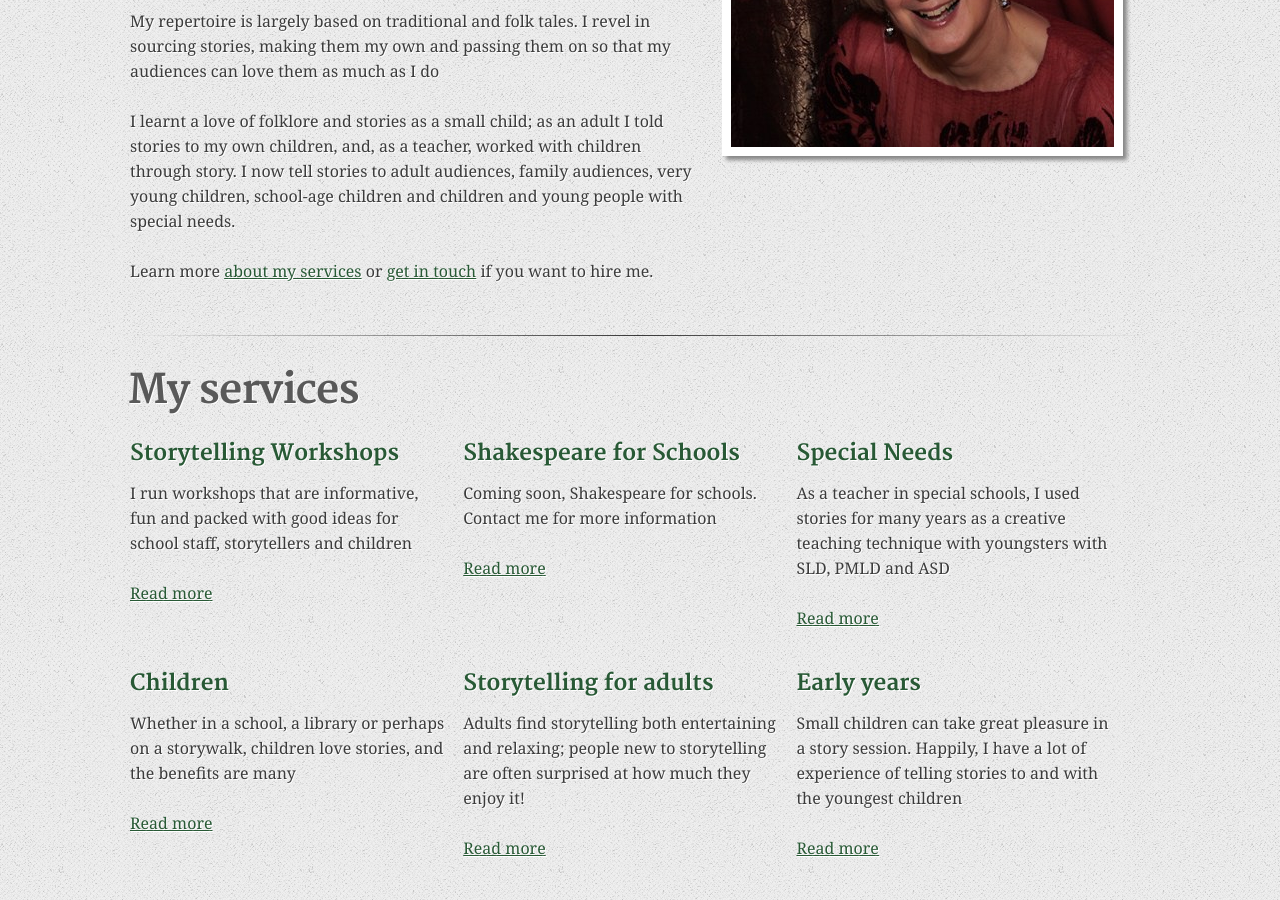
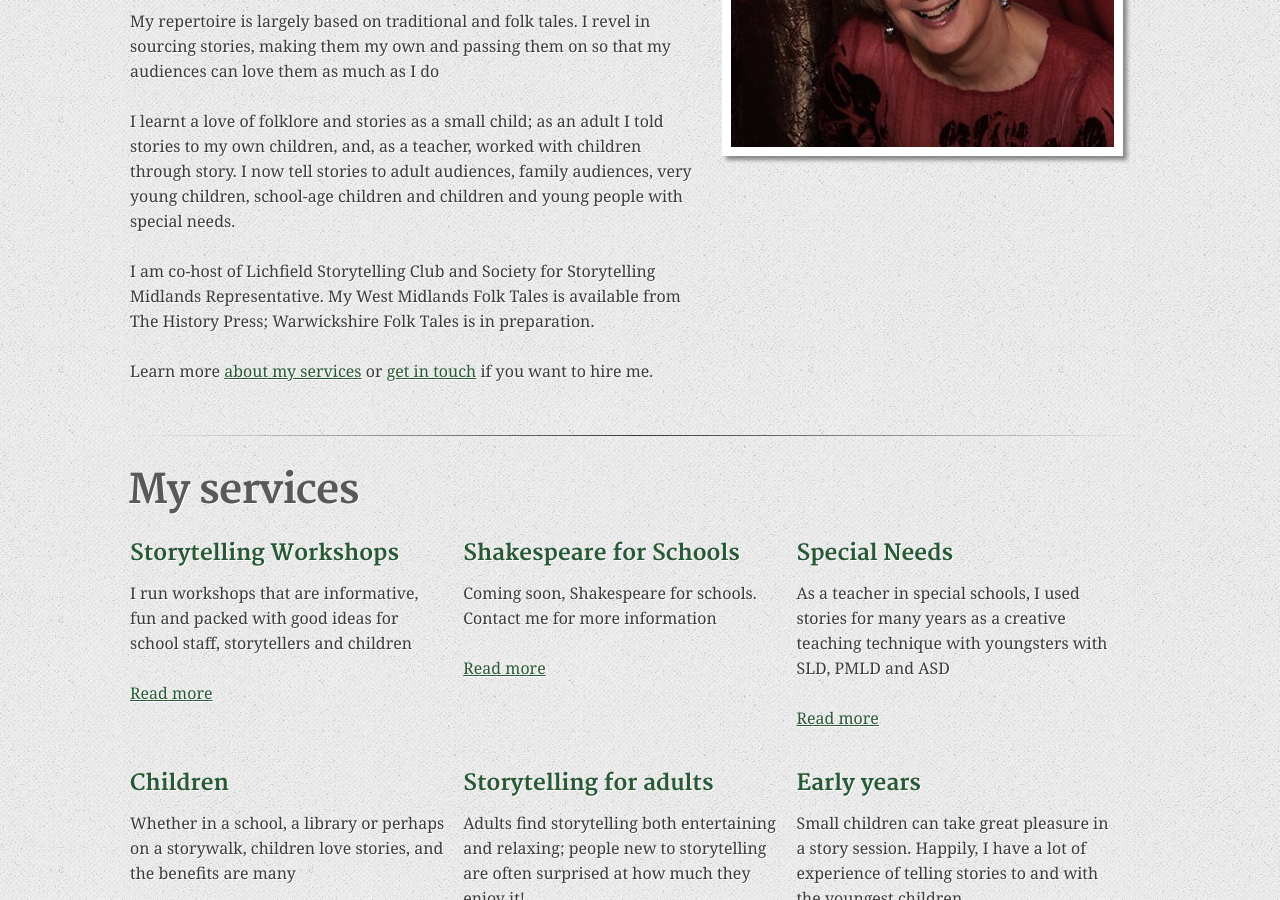
Before and after one commit to m3dwards/storytellingforall, a Jekyll site: the page built from index.html, in a window 1280 px wide and 900 px high, scrolled down 303 px. Built offline with Jekyll 4.4.1, drawn with Linux system fonts in a browser that asks for light colours.

Commit message:
Update intro.md

```diff
--- a/_includes/intro.md
+++ b/_includes/intro.md
@@ -8,4 +8,6 @@
 
 I learnt a love of folklore and stories as a small child; as an adult I told stories to my own children, and, as a teacher, worked with children through story. I now tell stories to adult audiences, family audiences, very young children, school-age children and children and young people with special needs.
 
+I am co-host of Lichfield Storytelling Club and Society for Storytelling Midlands Representative. My West Midlands Folk Tales is available from The History Press; Warwickshire Folk Tales is in preparation.
+
 Learn more [about my services](#home-services) or [get in touch](#contact) if you want to hire me.
```
